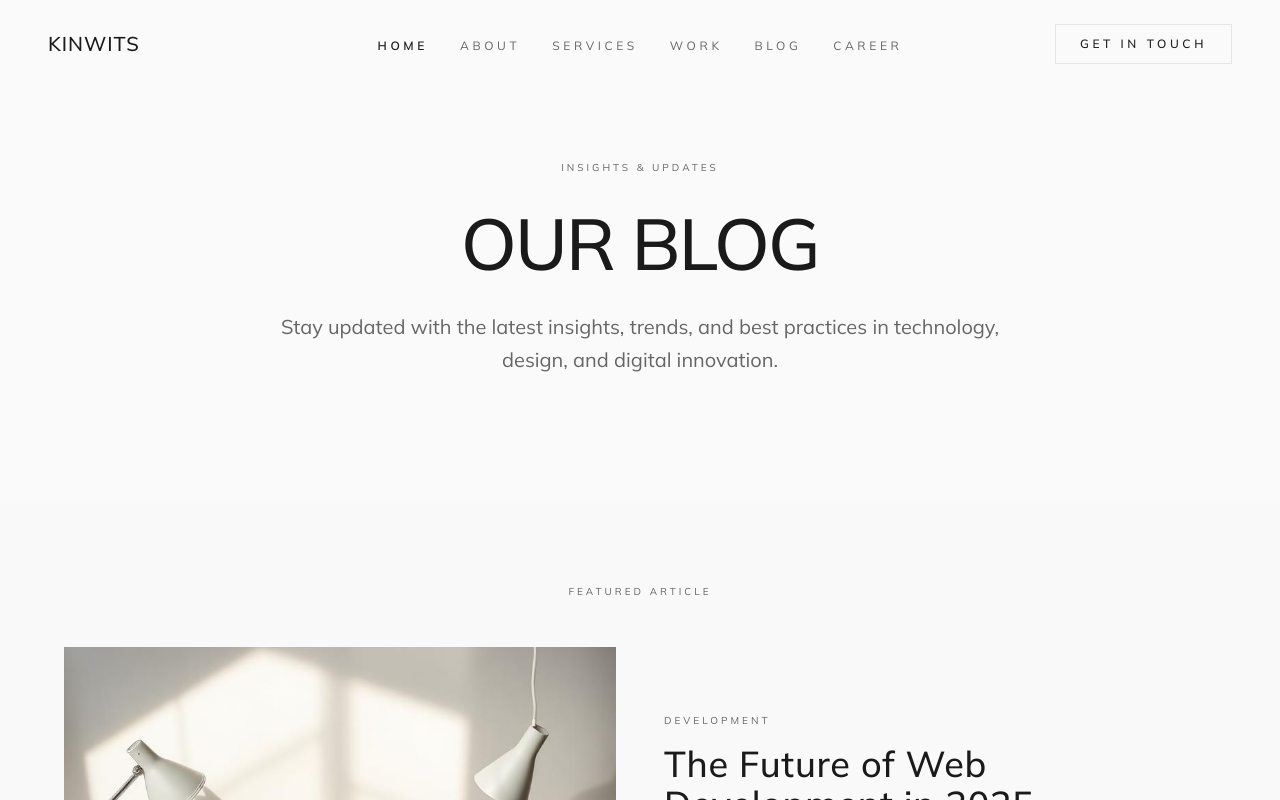
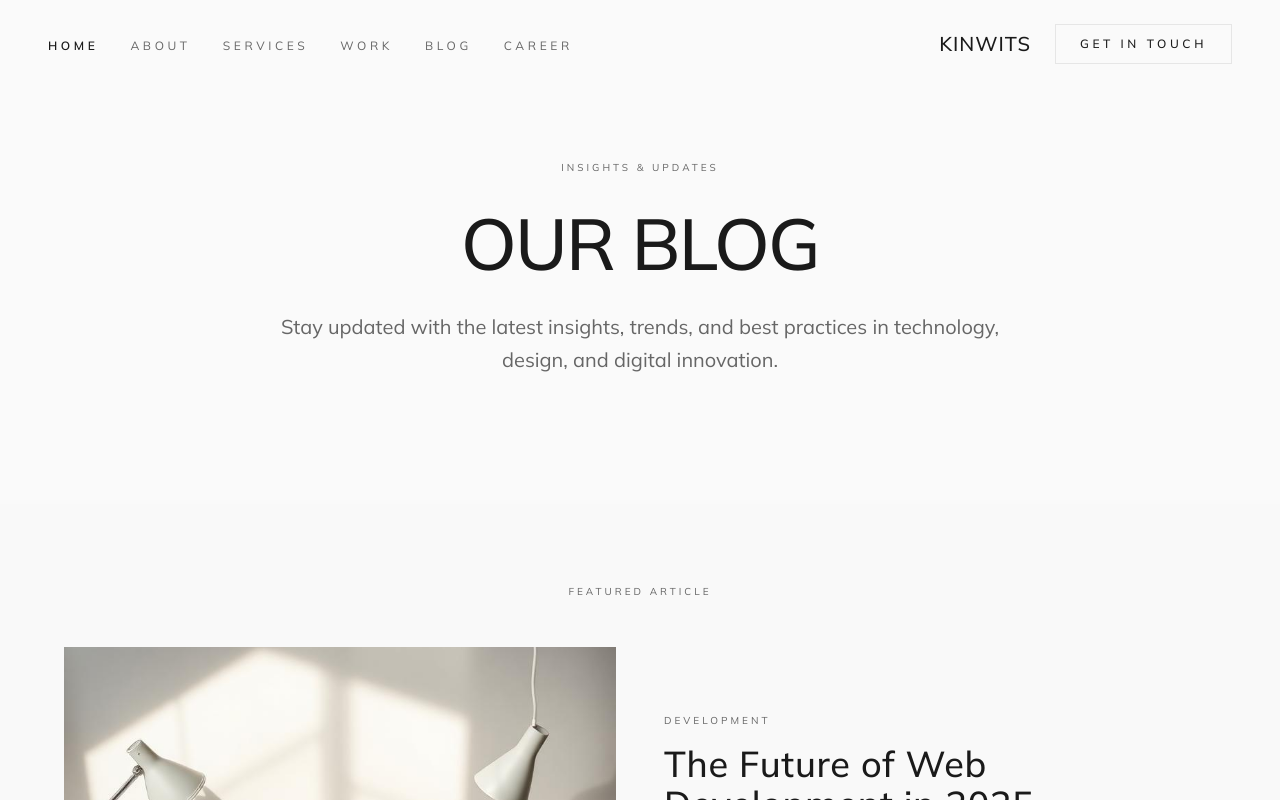
Before and after one commit to kinwitstech/kinwits-template, a React (Vite) app: page /blog in a window 1280 px wide. Shown: the top 800 px of the page. Built offline with nearby package versions, Linux system fonts and the light colour scheme; the HTML template or start-up script is replaced by a standard one.

Commit message:
Move logo and button to end

```diff
--- a/src/components/Navigation.tsx
+++ b/src/components/Navigation.tsx
@@ -83,15 +83,8 @@ const Navigation = () => {
     >
       <nav className="container mx-auto px-6 lg:px-12 py-6">
         <div className="flex items-center justify-between">
-          <button
-            onClick={() => scrollToSection('hero')}
-            className="text-xl font-medium tracking-wider"
-          >
-            KINWITS
-          </button>
-
-          {/* Desktop Navigation - Centered */}
-          <ul className="hidden md:flex items-center gap-8 absolute left-1/2 transform -translate-x-1/2">
+          {/* Desktop Navigation - Left */}
+          <ul className="hidden md:flex items-center gap-8">
             {navLinks.map((link) => (
               <li key={link.id}>
                 <button
@@ -106,14 +99,22 @@ const Navigation = () => {
             ))}
           </ul>
 
-          {/* Get in Touch Button - Desktop */}
+          {/* Logo and Button - Right */}
+          <div className="hidden md:flex items-center gap-6">
+            <button
+              onClick={() => scrollToSection('hero')}
+              className="text-xl font-medium tracking-wider"
+            >
+              KINWITS
+            </button>
             <Button
               onClick={() => scrollToSection('contact')}
               variant="outline"
-            className="hidden md:inline-flex text-xs tracking-widest px-6"
+              className="text-xs tracking-widest px-6"
             >
               GET IN TOUCH
             </Button>
+          </div>
 
           {/* Mobile Menu Button */}
           <Button
```
Lines whose indentation alone changed are shown as unchanged.
